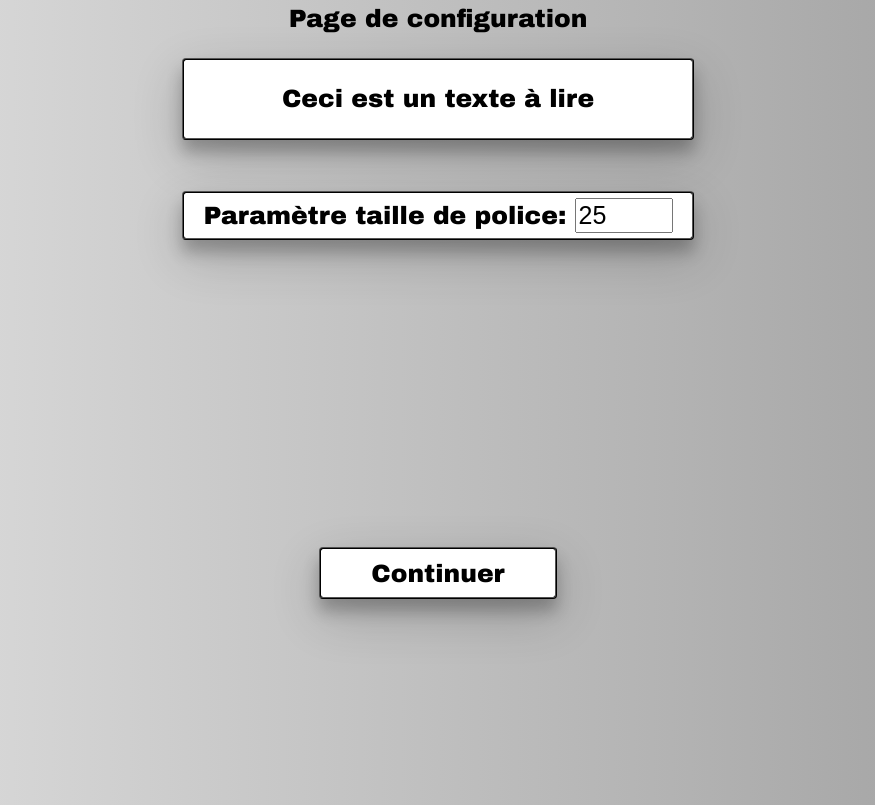
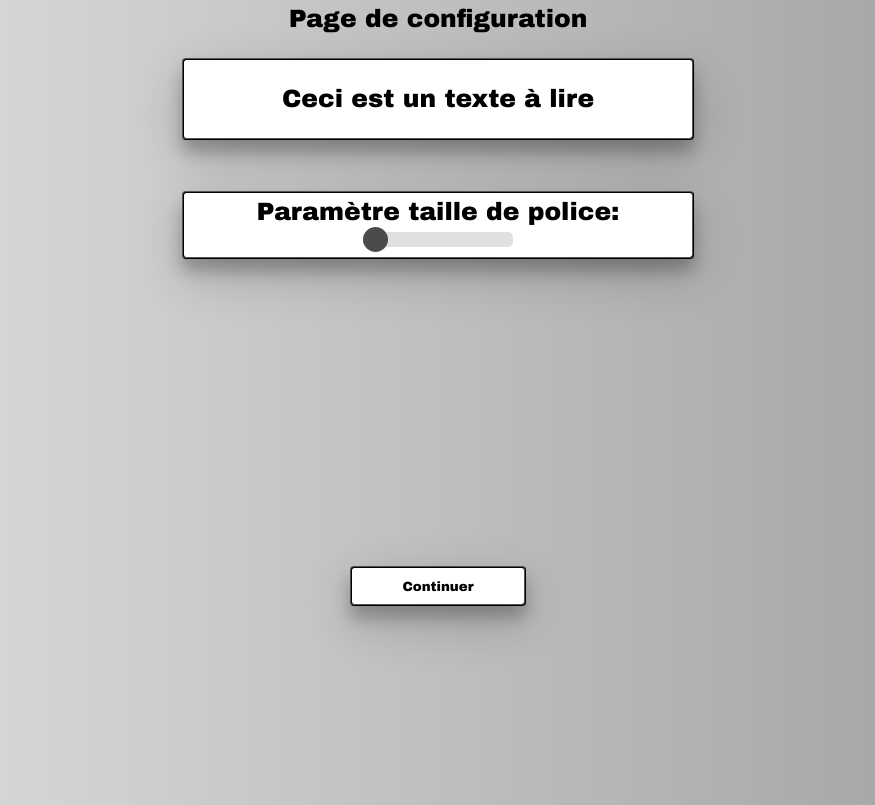
Before and after one commit to 2019-2020-ps6/2019-2020-ps6-rendu-tootiredtowork, an Angular app: page /configuration in a window 1280 px wide. Shown: the whole page, without its empty margins (202-1077 px from the left). Built offline with nearby package versions, Linux system fonts and the light colour scheme.

Commit message:
ajout slider

```diff
--- a/src/app/configuration/configuration.component.html
+++ b/src/app/configuration/configuration.component.html
@@ -1,10 +1,13 @@
 <div class=container>
-    <div [ngStyle]="{'font-size': changeSize()}" id="titre"> Page de configuration </div>
+    <div id="titre"> Page de configuration </div>
     <div [ngStyle]="{'font-size': changeSize()}" class=labelCard id="exemple">Ceci est un texte à lire</div>
     <div id="parametres">
-        <div [ngStyle]="{'font-size': changeSize()}" class="labelCard parametre">Paramètre taille de police: <input [ngStyle]="{'font-size': changeSize()}" type="number" min="25" max="100" [(ngModel)]="fontSize"></div>
+        <div class="labelCard parametre">Paramètre taille de police:
+        	<input class=slider onkeypress="return false" type="range" min="25" max="50" [(ngModel)]="fontSize">
+        </div>
+
     </div>
     <div id="buttonContainer">
-        <button [ngStyle]="{'font-size': changeSize()}" routerLink="/quiz" id="button">Continuer</button>
+        <button  routerLink="/quiz" id="button">Continuer</button>
     </div>
 </div>
--- a/src/app/configuration/configuration.component.scss
+++ b/src/app/configuration/configuration.component.scss
@@ -3,6 +3,7 @@
     justify-content: center;
     margin-top: 1%;
     margin-bottom: 5%;
+    font-size: 25px;
 }
 
 #exemple {
@@ -15,12 +16,18 @@
 
 .parametre {
     padding: 1%;
+
+}
+
+.labelCard {
+	font-size: 25px;
 }
 
 #buttonContainer {
     display: flex;
     justify-content: center;
 }
+
 
 #button {
     margin-top: 60%;
@@ -44,3 +51,37 @@
     color: white;
     box-shadow: none;
 }
+
+.slider {
+  -webkit-appearance: none;
+  width: 30%;
+  height: 15px;
+  border-radius: 5px;
+  background: #d3d3d3;
+  outline: none;
+  opacity: 0.7;
+  -webkit-transition: .2s;
+  transition: opacity .2s;
+}
+
+.slider:hover {
+  opacity: 1;
+}
+
+.slider::-webkit-slider-thumb {
+  -webkit-appearance: none;
+  appearance: none;
+  width: 25px;
+  height: 25px;
+  border-radius: 50%;
+  background: black;
+  cursor: pointer;
+}
+
+.slider::-moz-range-thumb {
+  width: 25px;
+  height: 25px;
+  border-radius: 50%;
+  background: black;
+  cursor: pointer;
+}
```
